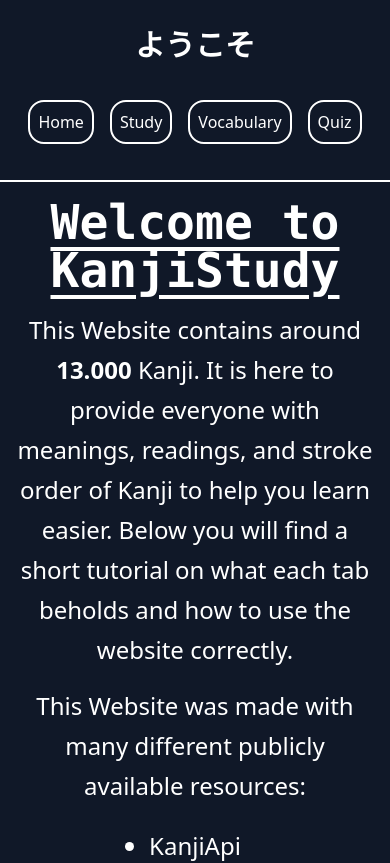
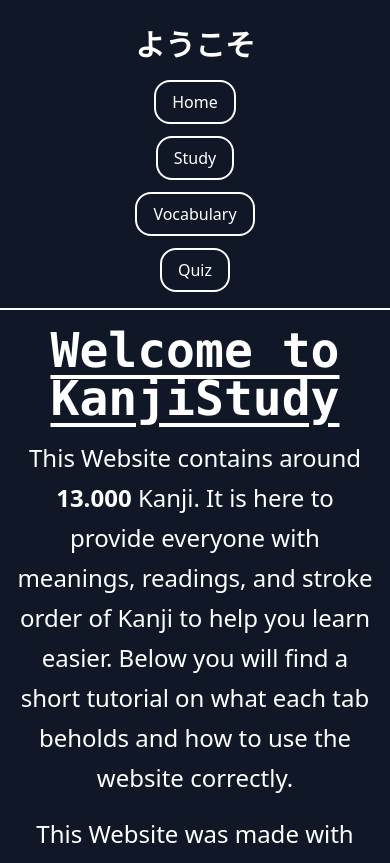
Before and after one commit to Yukihara11/kanjistudy, a React (Vite) app: page / in a window 390 px wide. Shown: the top 863 px of the page. Built offline with nearby package versions, Linux system fonts and the light colour scheme.

Commit message:
Made HomeRoute responsive

```diff
--- a/src/components/Header.tsx
+++ b/src/components/Header.tsx
@@ -17,16 +17,16 @@ export default function Header() {
     const nav = useNavigate()
 
     return (
-        <div className="justify-items-center border-b-2 border-solid mb-4">
-            <h1 className="md:text-7xl text-3xl pt-7 font-bold font-mono">
+        <div className="border-b-2 border-solid mb-4 text-center">
+            <h1 className="text-3xl md:text-7xl pt-7 font-bold font-mono">
                 ようこそ
             </h1>
-            <nav className="p-7">
-                <ul className="flex flex-row basis-64">
+            <nav className="p-4 md:p-7">
+                <ul className="flex flex-col md:flex-row flex-wrap justify-center gap-3">
                     {navButtons.map(button => (
                         <li key={button.id}>
                             <button
-                                className="rounded-2xl border-solid border-2 p-2 m-2 hover:text-3xl hover:cursor-pointer hover:bg-emerald-400 hover:duration-800 ease-in-out"
+                                className="rounded-2xl border-2 border-solid px-4 py-2 md:px-6 md:py-3 hover:text-3xl hover:cursor-pointer hover:bg-emerald-400 transition-all duration-300 ease-in-out"
                                 type="button"
                                 onClick={() => nav(button.nav)}
                             >
```
